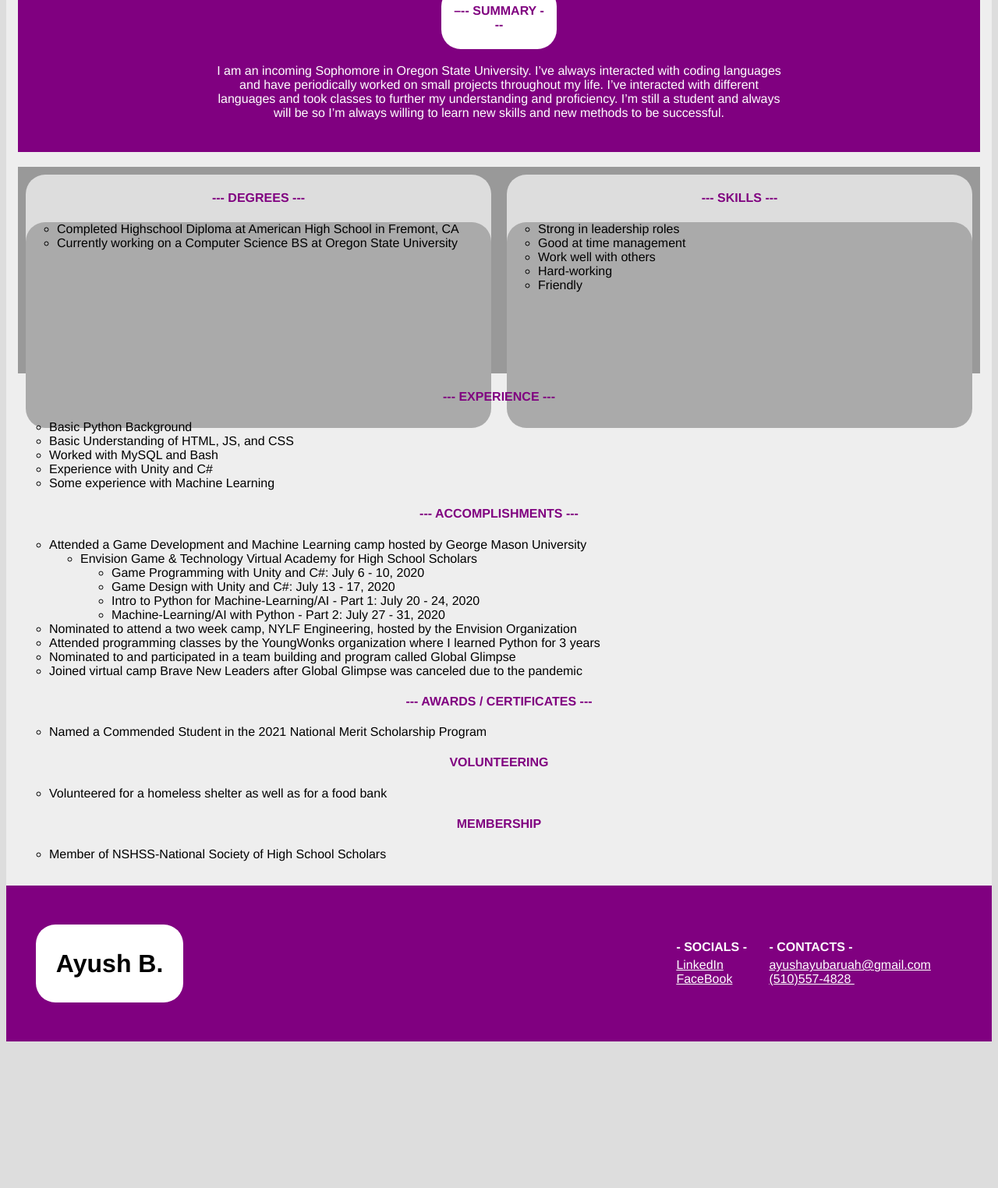
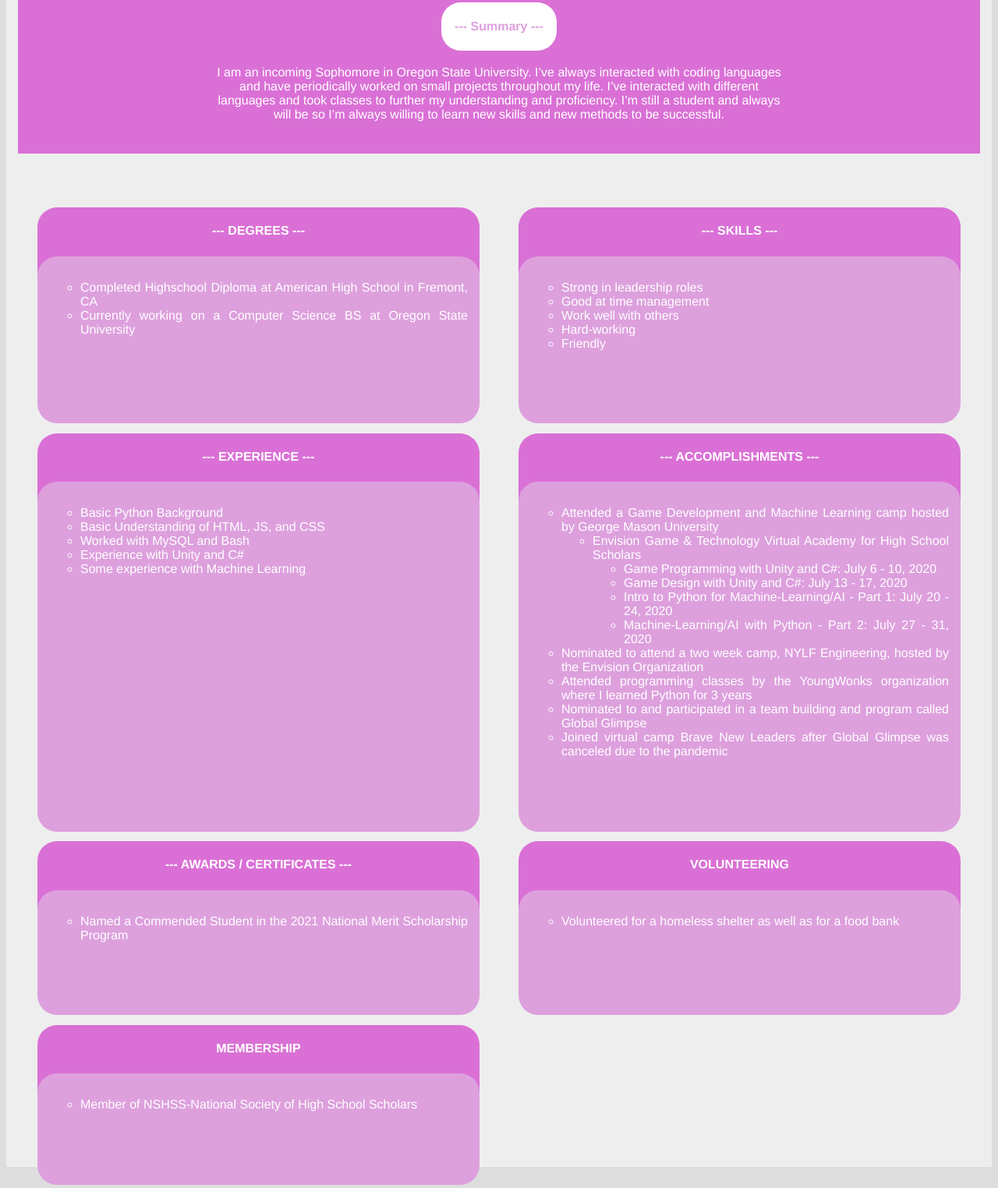
Before and after one commit to AN1H3M/simpleWebsite, a plain HTML site: page vsCode/simpleWebsite/index.html in a window 1280 px wide. Shown: the part 475-1999 px from the top of the page at 78% size. Before the commit the page ends 1819 px from the top, so only its background shows below. Drawn offline with Linux system fonts and the light colour scheme.

Commit message:
finished styling the boxes, need to add images as well as the input box and fix the nav bar

```diff
--- a/vsCode/simpleWebsite/index.html
+++ b/vsCode/simpleWebsite/index.html
@@ -25,16 +25,16 @@
         <div class = "summary">
             <div id = "summaryContent">
                 <div id = "sumTitle">
-                    <h4 id = "headingTitle">–-- Summary ---</h4>
+                    <h4>--- Summary ---</h4>
                 </div>
 
                 <p>I am an incoming Sophomore in Oregon State University. I’ve always interacted with coding languages and have periodically worked on small projects throughout my life. I’ve interacted with different languages and took classes to further my understanding and proficiency. I’m still a student and always will be so I’m always willing to learn new skills and new methods to be successful.</p>
             </div>
         </div>
-        <div class = "firstRow">
+        <div class = "row">
             <div class = "box">
                 <h4 id = "headingTitle">--- Degrees ---</h4>
-                    <div class = "degreesContent">
+                <div class = "boxContent">
                     <ul>
                         <li>Completed Highschool Diploma at American High School in Fremont, CA</li>
 
@@ -45,7 +45,7 @@
             </div>
             <div class = "box">
                 <h4 id = "headingTitle">--- Skills ---</h4>
-                <div class = "skillsContent">
+                <div class = "boxContent">
                     <ul>
                         <li>Strong in leadership roles</li>
 
@@ -60,9 +60,11 @@
                 </div>
             </div>
         </div>
-        <div class = "experience">
+
+        <div class = "row">
+            <div class = "box">
                 <h4 id = "headingTitle">--- Experience ---</h4>
-
+                <div class = "boxContent">
                     <ul>
                         <li>Basic Python Background</li>
 
@@ -75,8 +77,11 @@
                         <li>Some experience with Machine Learning</li>
                     </ul>
                 </div>
-        <div class = "accomplishments">
+            </div>
+
+            <div class = "box">
                 <h4 id = "headingTitle">--- Accomplishments ---</h4>
+                <div class = "boxContent">
                     <ul>
                         <li>Attended a Game Development and Machine Learning camp hosted by George Mason University</li>
 
@@ -104,25 +109,40 @@
                         <li>Joined virtual camp Brave New Leaders after Global Glimpse was canceled due to the pandemic</li>
                     </ul>
                 </div>
-        <div class = "awards">
+            </div>
+        </div>
+
+        <div class = "row">
+            <div class = "box">
                 <h4 id = "headingTitle">--- Awards / Certificates ---</h4>
-
+                <div class = "boxContent">
                     <ul>
                         <li>Named a Commended Student in the 2021 National Merit Scholarship Program</li>
                     </ul>
                 </div>
-        <div class = "volunteering">
+            </div>
+
+            <div class = "box">
                 <h4 id = "headingTitle">Volunteering</h4>
+                <div class = "boxContent">
                     <ul>
                         <li>Volunteered for a homeless shelter as well as for a food bank</li>
                     </ul>
                 </div>
-        <div class = "membership">
+            </div>
+        </div>
+
+        <div class = "row">
+            <div class = "box">
                 <h4 id = "headingTitle">Membership</h4>
+                <div class = "boxContent">
                     <ul>
                         <li>Member of NSHSS-National Society of High School Scholars</li>
                     </ul>
                 </div>
+            </div>
+        </div>
+
     </div>
     <div class = "footer">
         <div class = "footerName">
@@ -145,4 +165,4 @@
 
     <noscript>Please enable JavaScript on your browser to enable access to the full website.</noscript>
 </body>
-</html>
+</html√>
--- a/vsCode/simpleWebsite/main.css
+++ b/vsCode/simpleWebsite/main.css
@@ -4,7 +4,7 @@
   --white: #eeeeee;
   --offWhite: #dddddd;
   --black: #000000;
-  --light-purple: #a80aa8;
+  --light-plum: #a80aa8;
 }
 
 a {
@@ -49,11 +49,11 @@ li {
   cursor: pointer;
   border: 0px;
   color: var(--white);
-  background-color:purple;
+  background-color:orchid;
 }
 
 .navBar .button:hover {
-  background-color: var(--light-purple);
+  background-color: var(--light-plum);
 }
 
 .mainContent {
@@ -86,8 +86,8 @@ li {
 }
 
 .summary {
-  background-color: purple;;
-  margin-top: 40px;
+  background-color: orchid;;
+  margin-top: 60px;
   margin-right: 0px;
   margin-left: 0px;
   margin-bottom: 0.5cm;
@@ -100,39 +100,46 @@ li {
 
 #headingTitle {
   text-transform: uppercase;
-  color: purple
+  color: white;
+  height: 20px;
 }
 
-.firstRow {
-  background-color: #999999;
+#sumTitle {
+  color:plum;
+}
+
+.row {
   display: flex;
   flex-wrap: nowrap;
-  height: 7cm;
 }
 
-.firstRow .box {
-  background-color: #dddddd;
+.row .box {
+  background-color: orchid;
   border-radius: 25px;
-  width: 50%;
-  height: 100%;
-  margin: 10px;
+  width: calc(50% - 50px);
+  margin: 25px;
+  margin-top: 50px;
 }
 
-.firstRow .box .degreesContent {
-  background-color: #aaaaaa;
+.row .box .boxContent {
+  background-color: plum;
   border-radius: 25px;
+  padding: 15px;;
   height: 100%;
+  width: 100%;
+  color: white;
+  text-align: left;
 }
 
-.firstRow .box .skillsContent {
-  background-color: #aaaaaa;
-  border-radius: 25px;
-  height: 100%;
+.row .box .boxContent .myUL {
+  display: inline-block;
+  text-align: left;
 }
 
 .footer {
   width: 100%;
-  background-color:purple;
+  background-color:plum;
+  margin-top:2cm;
   padding-top: 50px;
   padding-bottom: 150px;
 }
@@ -144,7 +151,7 @@ li {
   float:left;
   padding: 10px;
   color: black;
-  width:15%;
+  max-width:15%;
   margin:0px;
   margin-left:1cm;
   text-align: center;
```
Lines whose indentation alone changed are shown as unchanged.
